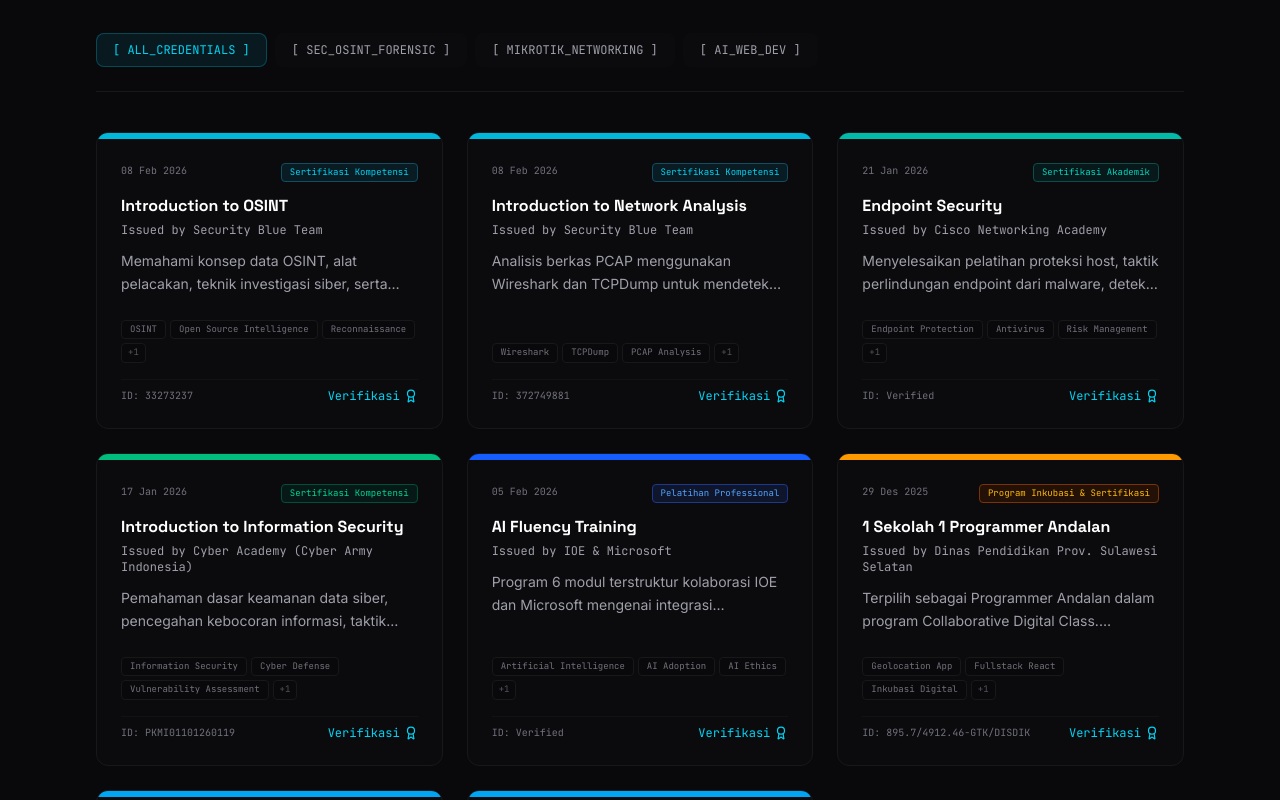
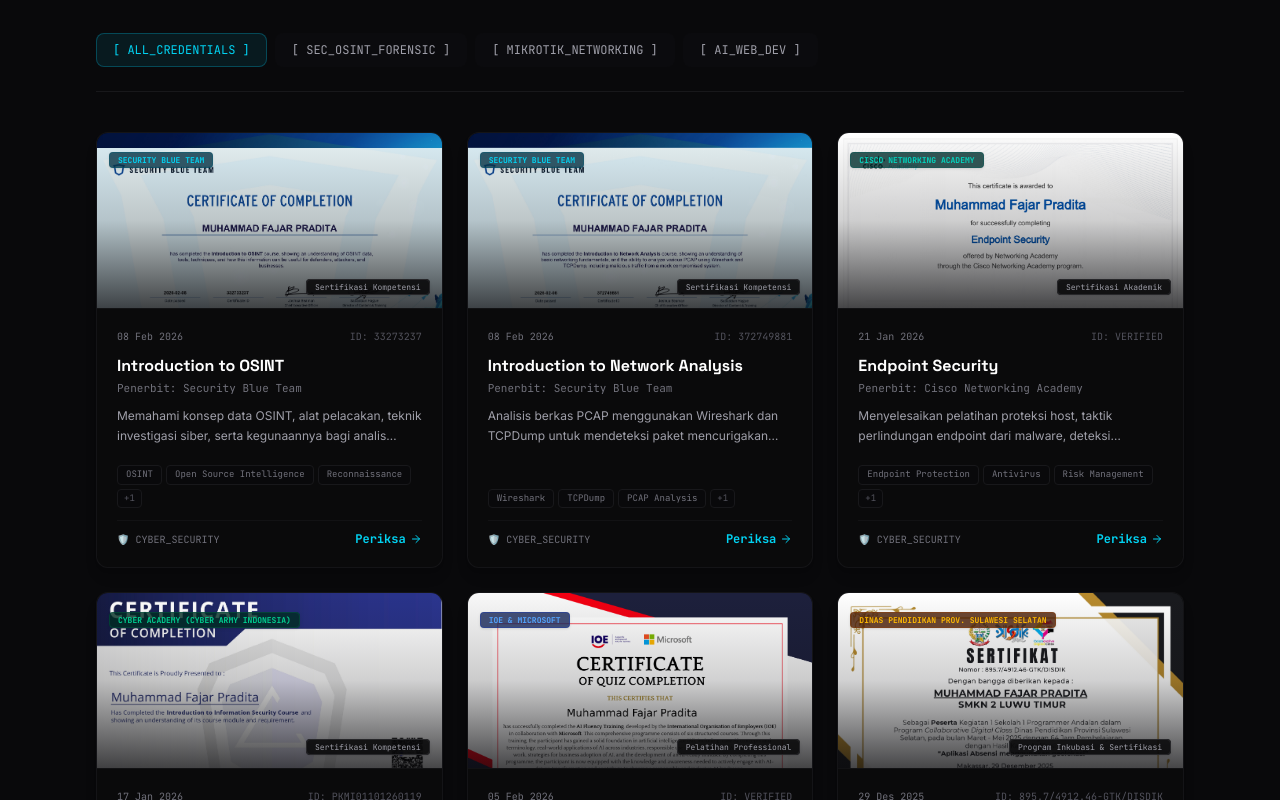
Before and after one commit to pradita-bot/portofolio, a React (Vite) app: page / in a window 1280 px wide. Shown: the part 4080-4880 px from the top of the page. Built offline with nearby package versions, Linux system fonts and the light colour scheme.

Commit message:
fix(certifications): update image format and UI styling
Standardize certificate image formats to .jpg and enhance certificate card visual aesthetics with improved hover effects and shadows.

```diff
--- a/src/App.tsx
+++ b/src/App.tsx
@@ -243,7 +243,7 @@
 
   useEffect(() => {
     if (selectedCert) {
-      setCertImageSrc(`/${selectedCert.id}.png`);
+      setCertImageSrc(`/${selectedCert.id}.jpg`);
       setFallbackAttempt(0);
       setImageLoadError(false);
       setModalTab("replica");
@@ -253,14 +253,14 @@
   const handleImageError = () => {
     if (selectedCert) {
       const paths = [
+        `/${selectedCert.id}.jpg`,
         `/${selectedCert.id}.png`,
-        `/${selectedCert.id}.jpg`,
         `/${selectedCert.id}.jpeg`,
+        `/assets/${selectedCert.id}.jpg`,
         `/assets/${selectedCert.id}.png`,
-        `/assets/${selectedCert.id}.jpg`,
         `/assets/${selectedCert.id}.jpeg`,
+        `/src/assets/${selectedCert.id}.jpg`,
         `/src/assets/${selectedCert.id}.png`,
-        `/src/assets/${selectedCert.id}.jpg`,
         `/src/assets/${selectedCert.id}.jpeg`,
       ];
       const nextIndex = fallbackAttempt + 1;
@@ -937,49 +937,83 @@
                   <div
                     key={cert.id}
                     onClick={() => setSelectedCert(cert)}
-                    className="group bg-zinc-900/20 rounded-xl border border-zinc-900 hover:border-zinc-800 transition-all flex flex-col h-full overflow-hidden cursor-pointer"
+                    className="group bg-zinc-900/10 hover:bg-zinc-900/30 rounded-xl border border-zinc-900/80 hover:border-zinc-850/80 transition-all duration-300 flex flex-col h-full overflow-hidden cursor-pointer shadow-lg hover:shadow-cyan-950/10"
                   >
-                    {/* Header Decorative Bar */}
-                    <div className={`h-1.5 w-full ${
-                      isSBT ? "bg-cyan-500" :
-                      isCisco ? "bg-teal-500" :
-                      isMS ? "bg-blue-600" :
-                      isMikrotik ? "bg-sky-500" :
-                      isDisdik ? "bg-amber-500" :
-                      "bg-emerald-500"
-                    }`} />
+                    {/* Certificate Thumbnail / Preview */}
+                    <div className="relative h-44 w-full overflow-hidden bg-zinc-950 border-b border-zinc-900/60 flex items-center justify-center">
+                      <img
+                        src={`/${cert.id}.jpg`}
+                        alt={cert.title}
+                        className="w-full h-full object-cover object-top transition-all duration-500 group-hover:scale-[1.03] group-hover:brightness-105"
+                        loading="lazy"
+                        onError={(e) => {
+                          const target = e.target as HTMLImageElement;
+                          if (!target.src.includes('.png') && !target.src.includes('.jpeg')) {
+                            // Try png fallback
+                            target.src = `/${cert.id}.png`;
+                          } else {
+                            // Hide image if truly missing, but we know they exist!
+                            target.style.display = 'none';
+                          }
+                        }}
+                      />
+                      {/* Gradient overlay for professional look */}
+                      <div className="absolute inset-0 bg-gradient-to-t from-zinc-950 via-zinc-950/25 to-transparent opacity-75" />
 
-                    <div className="p-6 flex-grow flex flex-col justify-between space-y-4">
-                      <div className="space-y-3">
-                        <div className="flex justify-between items-start">
-                          <span className="text-[10px] font-mono text-zinc-500">{cert.date}</span>
-                          <span className={`px-2 py-0.5 text-[9px] font-mono rounded border ${
-                            isSBT ? "bg-cyan-950/40 text-cyan-400 border-cyan-900" :
-                            isCisco ? "bg-teal-950/40 text-teal-400 border-teal-900" :
-                            isMS ? "bg-blue-950/40 text-blue-400 border-blue-900" :
-                            isMikrotik ? "bg-sky-950/40 text-sky-400 border-sky-900" :
-                            isDisdik ? "bg-amber-950/40 text-amber-400 border-amber-900" :
-                            "bg-emerald-950/40 text-emerald-400 border-emerald-900"
+                      {/* Hover action banner overlay */}
+                      <div className="absolute inset-0 bg-zinc-950/85 flex flex-col items-center justify-center opacity-0 group-hover:opacity-100 transition-all duration-300 backdrop-blur-[1.5px]">
+                        <div className="w-9 h-9 rounded-full bg-cyan-500/10 border border-cyan-500/30 flex items-center justify-center text-cyan-400 mb-2 transform translate-y-2 group-hover:translate-y-0 transition-transform duration-300">
+                          <ExternalLink className="w-4 h-4" />
+                        </div>
+                        <span className="text-[10px] font-mono font-bold tracking-widest text-cyan-400">LIHAT_KREDENSIAL</span>
+                        <span className="text-[9px] font-mono text-zinc-500 mt-1">ID: {cert.credentialId || "Verified"}</span>
+                      </div>
+
+                      {/* Brand Logo Label Overlay */}
+                      <div className="absolute top-3 left-3">
+                        <span className={`px-2 py-0.5 text-[8px] font-mono font-bold uppercase rounded border backdrop-blur-md shadow-sm ${
+                          isSBT ? "bg-cyan-950/80 text-cyan-400 border-cyan-800/40" :
+                          isCisco ? "bg-teal-950/80 text-teal-400 border-teal-800/40" :
+                          isMS ? "bg-blue-950/80 text-blue-400 border-blue-800/40" :
+                          isMikrotik ? "bg-sky-950/80 text-sky-400 border-sky-800/40" :
+                          isDisdik ? "bg-amber-950/80 text-amber-400 border-amber-800/40" :
+                          "bg-emerald-950/80 text-emerald-400 border-emerald-800/40"
                         }`}>
+                          {cert.issuer}
+                        </span>
+                      </div>
+
+                      {/* Certificate Type Label Overlay */}
+                      <div className="absolute bottom-3 right-3">
+                        <span className="px-2 py-0.5 bg-zinc-950/90 text-zinc-400 text-[8px] font-mono rounded border border-zinc-800 shadow-sm">
                           {cert.type}
                         </span>
+                      </div>
+                    </div>
+
+                    {/* Card Content */}
+                    <div className="p-5 flex-grow flex flex-col justify-between space-y-4">
+                      <div className="space-y-2.5">
+                        <div className="flex justify-between items-center text-[10px] font-mono text-zinc-500">
+                          <span>{cert.date}</span>
+                          <span className="text-zinc-600">ID: {cert.credentialId || "VERIFIED"}</span>
                         </div>
 
                         <div>
                           <h3 className="font-display text-base font-bold text-white group-hover:text-cyan-400 transition-colors line-clamp-1">
                             {cert.title}
                           </h3>
-                          <p className="text-xs font-mono text-zinc-400 mt-1">
-                            Issued by {cert.issuer}
+                          <p className="text-[11px] font-mono text-zinc-500 mt-0.5">
+                            Penerbit: {cert.issuer}
                           </p>
                         </div>
 
-                        <p className="text-zinc-400 text-xs sm:text-sm leading-relaxed line-clamp-2">
+                        <p className="text-zinc-400 text-xs leading-relaxed line-clamp-2">
                           {cert.description}
                         </p>
                       </div>
 
-                      <div className="space-y-4 pt-2">
+                      <div className="space-y-3 pt-1">
                         {/* Tags */}
                         <div className="flex flex-wrap gap-1">
                           {cert.skills.slice(0, 3).map((sk) => (
@@ -994,14 +1028,14 @@
                           )}
                         </div>
 
-                        {/* Interactive trigger indicator */}
-                        <div className="flex items-center justify-between pt-2 border-t border-zinc-900/60">
-                          <span className="text-[10px] font-mono text-zinc-500">
-                            ID: {cert.credentialId ? cert.credentialId : "Verified"}
+                        {/* Card Footer action link */}
+                        <div className="flex items-center justify-between pt-2.5 border-t border-zinc-900/60 text-[11px]">
+                          <span className="text-[10px] font-mono text-zinc-500 group-hover:text-zinc-400 transition-colors">
+                            {cert.category === "cybersecurity" ? "🛡️ CYBER_SECURITY" : cert.category === "networking" ? "🔌 NETWORKING" : "🤖 AI_DEVELOPMENT"}
                           </span>
-                          <span className="text-xs font-mono text-cyan-400 group-hover:text-cyan-300 flex items-center space-x-1">
-                            <span>Verifikasi</span>
-                            <Award className="w-3.5 h-3.5" />
+                          <span className="text-xs font-mono text-cyan-400 group-hover:text-cyan-300 flex items-center space-x-1 font-semibold">
+                            <span>Periksa</span>
+                            <ArrowRight className="w-3 h-3 transform group-hover:translate-x-0.5 transition-transform" />
                           </span>
                         </div>
                       </div>
@@ -1307,6 +1341,7 @@
                           <span className="font-mono text-[10px] text-zinc-400">DOUBLE_CLICK_TO_OPEN_IN_NEW_TAB</span>
                         </div>
 
+                        {certImageSrc ? (
                           <img
                             src={certImageSrc}
                             alt={`Sertifikat Asli ${selectedCert.title}`}
@@ -1316,14 +1351,20 @@
                             onDoubleClick={() => window.open(certImageSrc, '_blank')}
                             title="Klik dua kali untuk membuka gambar penuh di tab baru"
                           />
+                        ) : (
+                          <div className="w-96 max-w-full h-64 flex flex-col items-center justify-center text-zinc-500 font-mono text-xs space-y-2">
+                            <span className="animate-pulse">MEMUAT_GAMBAR...</span>
+                          </div>
+                        )}
 
                         <div className="w-full mt-3 flex justify-between items-center px-2">
                           <span className="text-[10px] font-mono text-zinc-500">
-                            SRC_PATH: {certImageSrc}
+                            SRC_PATH: {certImageSrc || "NULL"}
                           </span>
                           <button
-                            onClick={() => window.open(certImageSrc, '_blank')}
-                            className="text-[10px] font-mono text-cyan-400 hover:text-cyan-300 transition-colors flex items-center space-x-1"
+                            onClick={() => certImageSrc && window.open(certImageSrc, '_blank')}
+                            disabled={!certImageSrc}
+                            className="text-[10px] font-mono text-cyan-400 hover:text-cyan-300 disabled:text-zinc-600 transition-colors flex items-center space-x-1"
                           >
                             <span>[ Buka Tab Baru ]</span>
                           </button>
```
Also changed, not shown: public/cisco-endpoint.jpg (renamed from public/ cisco-endpoint.jpg). Lines whose indentation alone changed are shown as unchanged.
